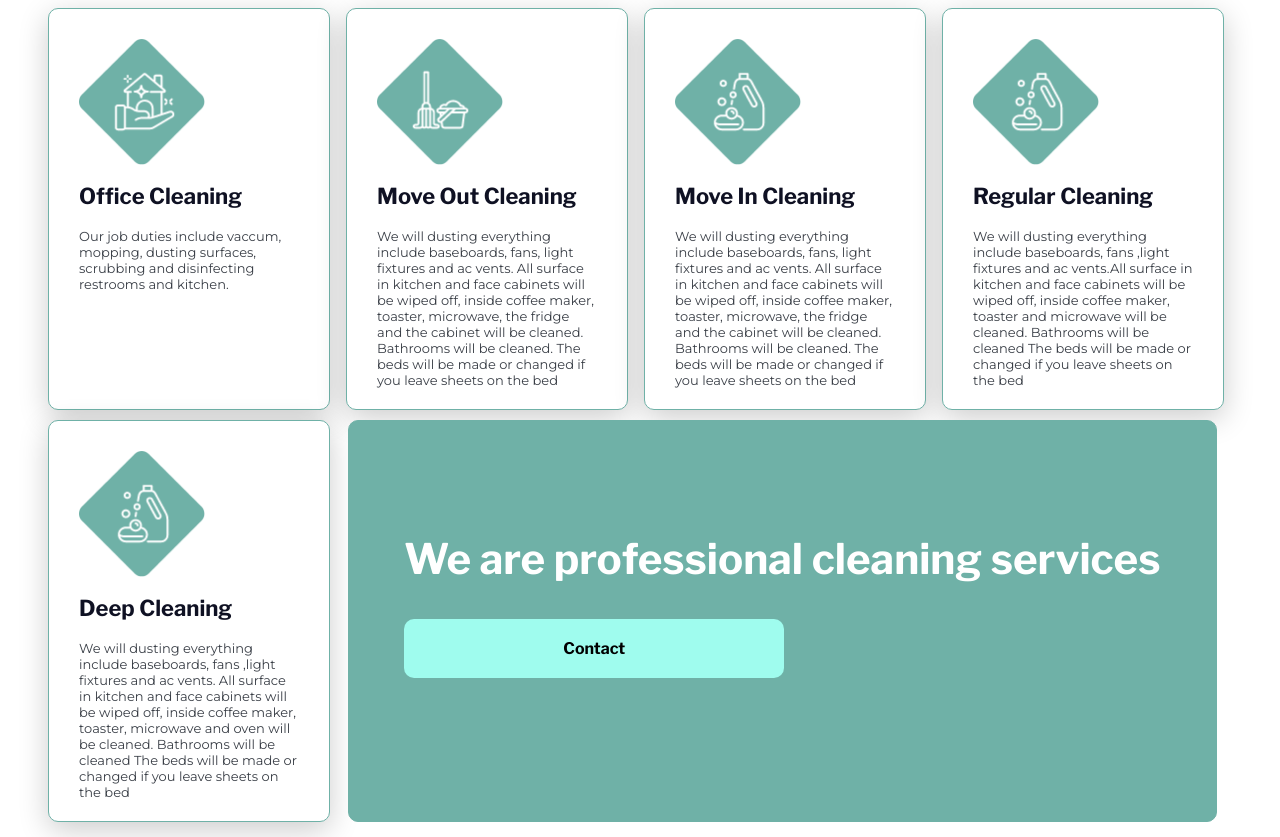
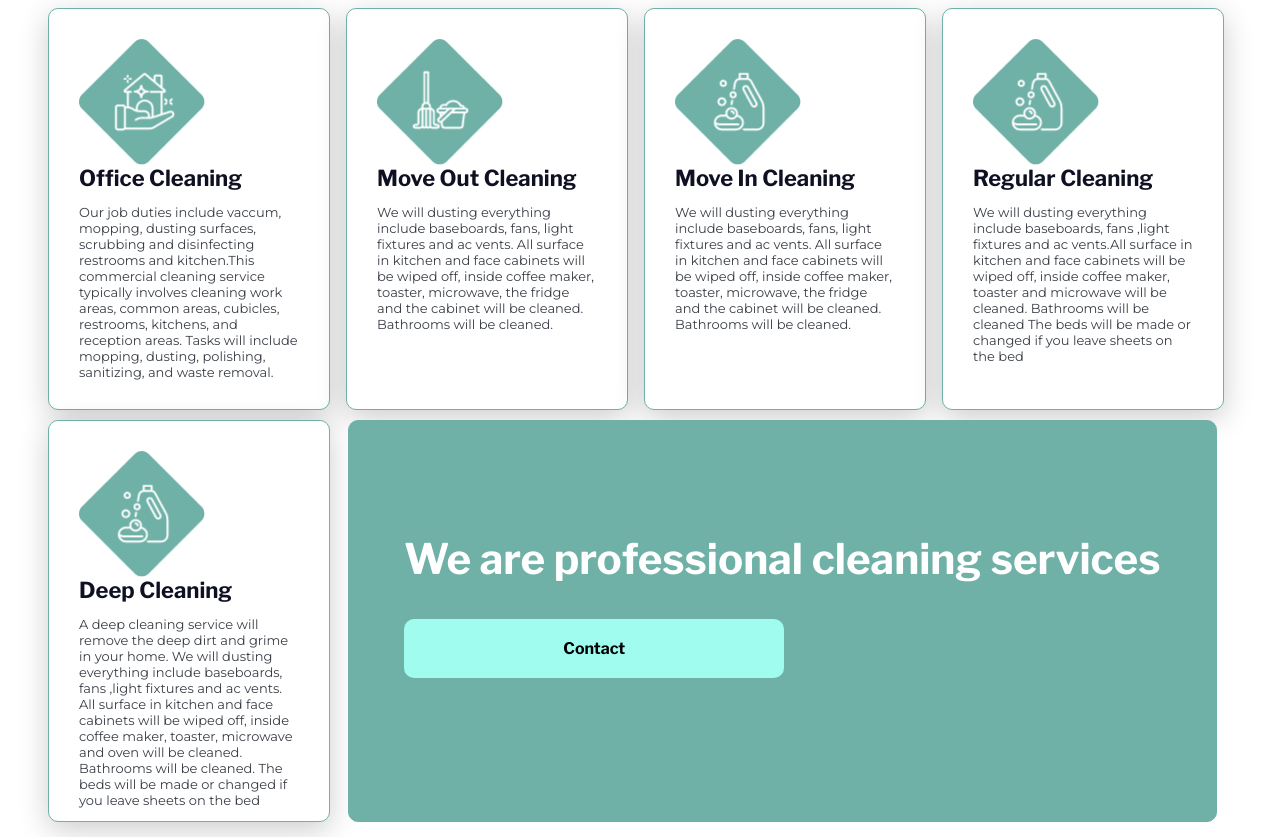
Before and after one commit to fjordtech/schnabl-cleaning, a plain HTML site: page index.html in a window 1280 px wide. Shown: the part 983-1820 px from the top of the page. Drawn offline with nearby package versions, Linux system fonts and the light colour scheme.

Commit message:
adjusts services

```diff
--- a/css/style.css
+++ b/css/style.css
@@ -209,6 +209,7 @@ header a{
   height: 150px;
 }
 .title {
+  margin: 0;
   font-size: 22px;
   color: #0F1123;
   text-align: left;
--- a/index.html
+++ b/index.html
@@ -168,7 +168,7 @@
 						<div class="seg expande">
 							<img class="img-fluid img-seg" src="img/office.png" alt="Image 01">
 							<h2 class="title">Office Cleaning</h2>
-							<p class="desc mont">Our job duties include vaccum, mopping, dusting surfaces, scrubbing and disinfecting restrooms and kitchen.</p>
+							<p class="desc mont">Our job duties include vaccum, mopping, dusting surfaces, scrubbing and disinfecting restrooms and kitchen.This commercial cleaning service typically involves cleaning work areas, common areas, cubicles, restrooms, kitchens, and reception areas. Tasks will include mopping, dusting, polishing, sanitizing, and waste removal.</p>
 							<p class="more">
 								<a href="#" target="_blank">more &rsaquo;</a>
 							</p>
@@ -179,7 +179,7 @@
 						<div class="seg expande">
 							<img class="img-fluid img-seg" src="img/laundry.png" alt="Image 01">
 							<h2 class="title">Move Out Cleaning</h2>
-							<p class="desc mont">We will dusting everything include baseboards, fans, light fixtures and ac vents. All surface in kitchen and face cabinets will be wiped off, inside coffee maker, toaster, microwave, the fridge and the cabinet will be cleaned. Bathrooms will be cleaned. The beds will be made or changed if you leave sheets on the bed</p>
+							<p class="desc mont">We will dusting everything include baseboards, fans, light fixtures and ac vents. All surface in kitchen and face cabinets will be wiped off, inside coffee maker, toaster, microwave, the fridge and the cabinet will be cleaned. Bathrooms will be cleaned.</p>
 
 							<p class="more">
 								<a href="#" target="_blank">more &rsaquo;</a>
@@ -191,7 +191,7 @@
 						<div class="seg expande">
 							<img class="img-fluid img-seg" src="img/plumbing.png" alt="Image 01">
 							<h2 class="title">Move In Cleaning</h2>
-							<p class="desc mont">We will dusting everything include baseboards, fans, light fixtures and ac vents. All surface in kitchen and face cabinets will be wiped off, inside coffee maker, toaster, microwave, the fridge and the cabinet will be cleaned. Bathrooms will be cleaned. The beds will be made or changed if you leave sheets on the bed</p>
+							<p class="desc mont">We will dusting everything include baseboards, fans, light fixtures and ac vents. All surface in kitchen and face cabinets will be wiped off, inside coffee maker, toaster, microwave, the fridge and the cabinet will be cleaned. Bathrooms will be cleaned.</p>
 							<p class="more">
 								<a href="#" target="_blank">more &rsaquo;</a>
 							</p>
@@ -215,10 +215,9 @@
 						<div class="seg expande">
 							<img class="img-fluid img-seg" src="img/plumbing.png" alt="Image 01">
 							<h2 class="title">Deep Cleaning</h2>
-							<p class="desc mont">We will dusting everything include baseboards, fans ,light fixtures and ac vents.
+							<p class="desc mont">A deep cleaning service will remove the deep dirt and grime in your home. We will dusting everything include baseboards, fans ,light fixtures and ac vents.
 								All surface in kitchen and face cabinets will be wiped off, inside coffee maker, toaster, microwave and oven will be cleaned.
-								Bathrooms will be cleaned
-								The beds will be made or changed if you leave sheets on the bed</p>
+								Bathrooms will be cleaned. The beds will be made or changed if you leave sheets on the bed</p>
 							<p class="more">
 								<a href="#" target="_blank">more &rsaquo;</a>
 							</p>
```
